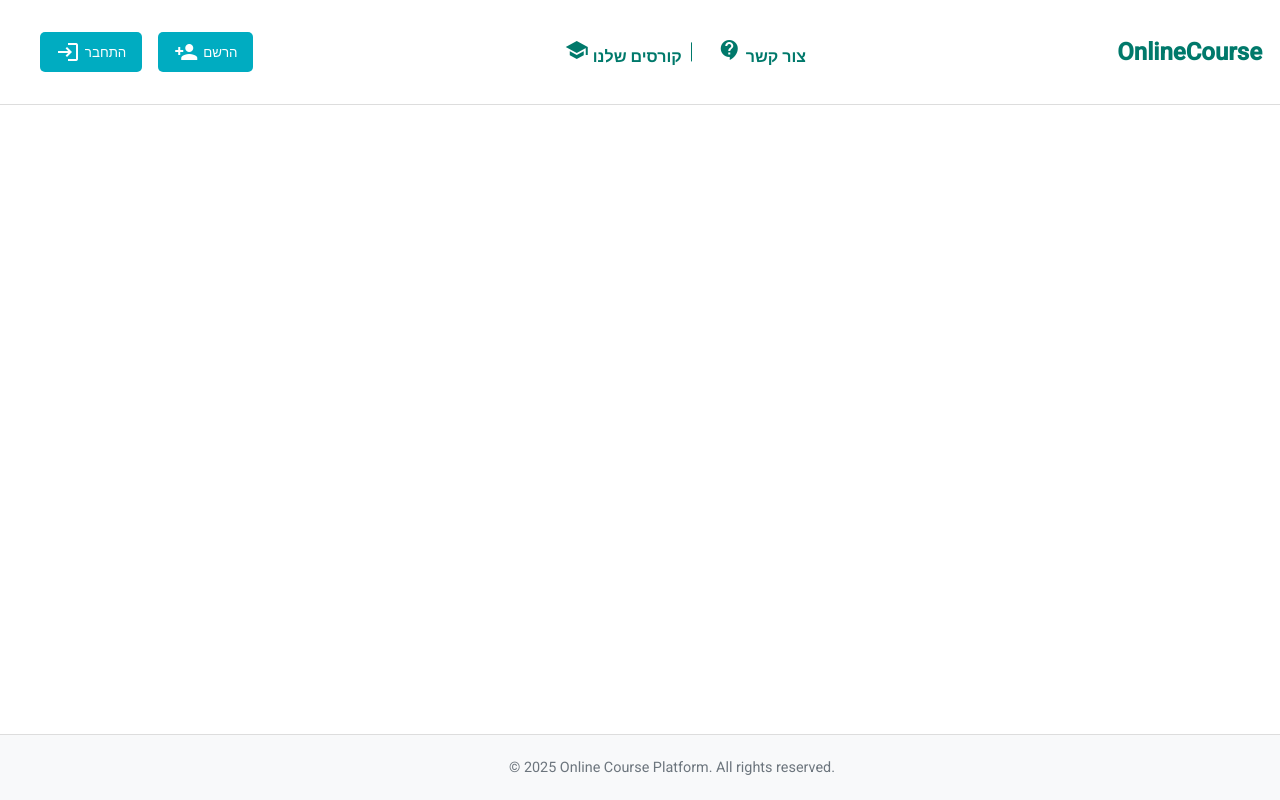
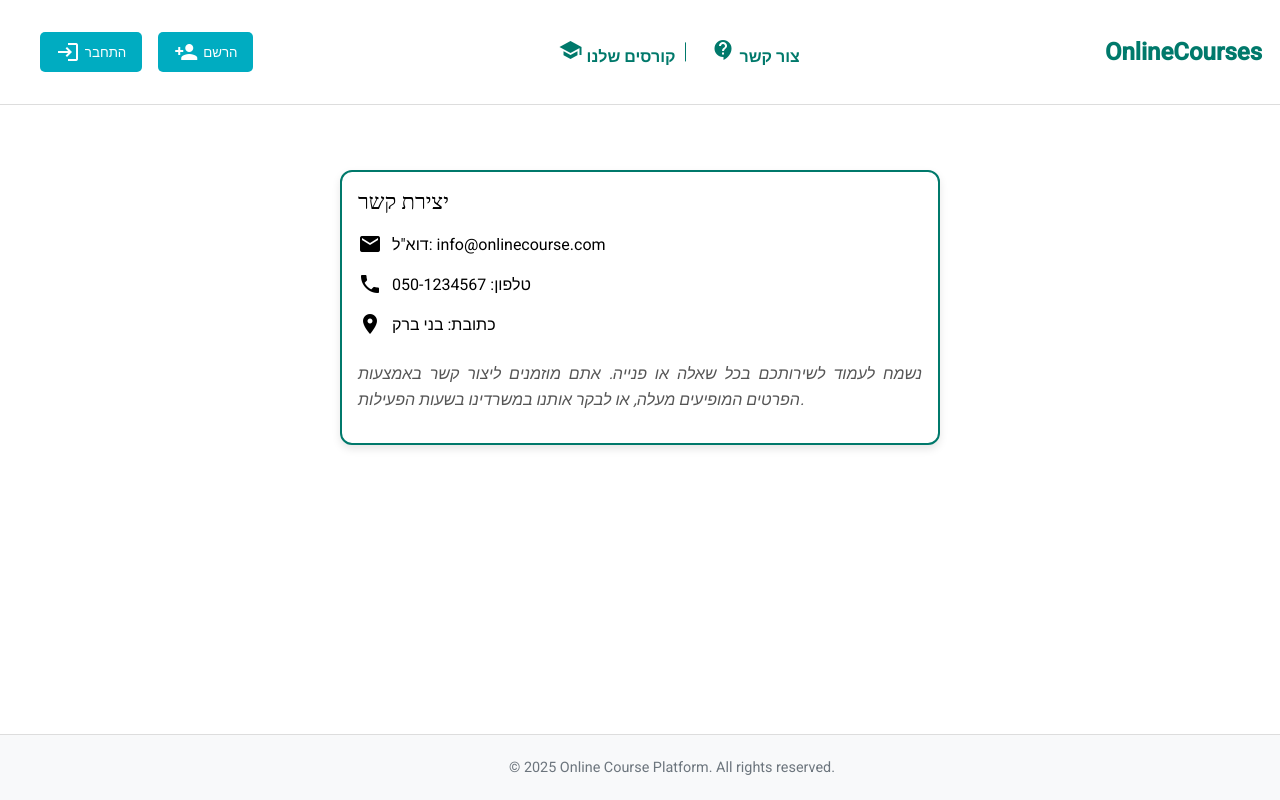
Before and after one commit to brachaRubin/OnlineCourses, an Angular app: page /contact-us in a window 1280 px wide. Before the commit this address led to /. Shown: the top 800 px of the page. Built offline with nearby package versions, Linux system fonts and the light colour scheme.

Commit message:
add c contact

```diff
--- a/src/app/app.component.html
+++ b/src/app/app.component.html
@@ -1,27 +1,5 @@
-<app-header/>
-<!-- <h1>ברוכים הבאים למערכת ניהול קורסים אונליין</h1>
-<mat-toolbar color="primary">
-  <span>מערכת ניהול קורסים אונליין</span>
-  <span class="spacer"></span>
-  <button mat-button routerLink="/login">התחברות</button>
-  <button mat-button routerLink="/register">הרשמה</button>
-  <button mat-button routerLink="/courses">קורסים</button>
-  <button mat-button routerLink="/course-management">ניהול</button>
-</mat-toolbar> -->
-
-<!-- <div class="container"> -->
+<app-header />
 <main>
   <router-outlet></router-outlet>
 </main>
-<!-- </div> -->
-
-<!-- <ng-container *ngIf="!isLoggedIn">
-  <button mat-button routerLink="/login">התחברות</button>
-  <button mat-button routerLink="/register">הרשמה</button>
-</ng-container>
-
-<ng-container *ngIf="isLoggedIn">
-  <button mat-button routerLink="/courses">רשימת קורסים</button> -->
-<!-- </ng-container> -->
-
 <app-footer></app-footer>
--- a/src/app/app.component.ts
+++ b/src/app/app.component.ts
@@ -13,6 +13,6 @@ import { FooterComponent } from "./shared/components/footer/footer.component";
   styleUrls: ['./app.component.css'] // Changed styleUrl to styleUrls
 })
 export class AppComponent {
-  title = 'OnlineCourse';
+  title = 'OnlineCourses';
   isLoggedIn: boolean = false;
 }
--- a/src/app/auth/auth.guard.ts
+++ b/src/app/auth/guards/auth.guard.ts
@@ -1,6 +1,6 @@
 import { inject } from '@angular/core';
 import { CanActivateFn, Router, UrlTree } from '@angular/router';
-import { AuthService } from './services/auth.service'; // Adjusted path for AuthService
+import { AuthService } from '../services/auth.service'; // Adjusted path for AuthService
 import { MatSnackBar } from '@angular/material/snack-bar';
 
 export const authGuard: CanActivateFn = (route, state):
--- a/src/app/auth/teacher.guard.ts
+++ b/src/app/auth/guards/teacher.guard.ts
@@ -1,6 +1,6 @@
 import { inject } from '@angular/core';
 import { CanActivateFn, Router, UrlTree } from '@angular/router';
-import { AuthService } from './services/auth.service';
+import { AuthService } from '../services/auth.service';
 import { MatSnackBar } from '@angular/material/snack-bar';
 
 export const teacherGuard: CanActivateFn = (route, state):
--- a/src/app/auth/services/auth.service.ts
+++ b/src/app/auth/services/auth.service.ts
@@ -42,7 +42,7 @@ export class AuthService {
       this.http.get<User>(`http://localhost:3000/api/users/${this._currentUserId()}`, { headers }).pipe(
         tap(profile => {
           this._currentUser.set(profile);
-          console.log('User profile loaded:', this._currentUser());
+          // console.log('User profile loaded:', this._currentUser());
           console.log('User name:', this.userName());
           this.router.navigate(['/courses']);
         }),
@@ -62,7 +62,7 @@ export class AuthService {
   login(email: string, password: string): Observable<any> {
     return this.http.post<{ userId: number; token?: string }>(`${this.apiUrl}/login`, { email, password }).pipe(
       tap((response) => {
-        console.log('Login response:', response);
+        // console.log('Login response:', response);
         if (response.token && response.userId) {
           localStorage.setItem('token', response.token);
           this._currentUserId.set(response.userId);
--- /dev/null
+++ b/src/app/shared/components/contact-us/contact-us.component.css
@@ -0,0 +1,64 @@
+.contact-us-container {
+  display: flex;
+  justify-content: center;
+  align-items: flex-start; /* Align to top if page has other content */
+  padding: 20px;
+  margin-top: 150px; /* Increased to 150px */
+}
+
+mat-card {
+  width: 100%;
+  max-width: 600px; /* Max width for the form card */
+  box-shadow: 0 4px 8px rgba(0,0,0,0.1); /* Softer shadow like header */
+  border: 2px solid #00796b; /* Changed border color */
+  background-color: white; /* Added white background */
+}
+
+.contact-form {
+  display: flex;
+  flex-direction: column;
+  gap: 15px; /* Space between form fields */
+}
+
+mat-form-field {
+  width: 100%; /* Make form fields take full width of the card content */
+}
+
+button[mat-raised-button] {
+  align-self: flex-start; /* Align button to the start (left in LTR, right in RTL) */
+}
+
+/* RTL support for button alignment if needed explicitly */
+:host-context([dir='rtl']) button[mat-raised-button] {
+  align-self: flex-end;
+}
+
+.contact-details p {
+  display: flex;
+  align-items: center; /* Vertically align icon with text */
+  gap: 10px; /* Space between icon and text */
+  margin-bottom: 15px; /* Space between contact detail lines */
+  font-size: 1rem;
+  text-align: justify;
+}
+
+.contact-details mat-icon {
+  color: var(--primary-color); /* Use a primary color for icons, assuming you have one defined */
+}
+
+.contact-details a {
+  color: var(--accent-color); /* Use an accent color for links, assuming you have one defined */
+  text-decoration: none;
+}
+
+.contact-details a:hover {
+  text-decoration: underline;
+}
+
+.additional-info {
+  margin-top: 25px;
+  font-style: italic;
+  color: #555;
+  line-height: 1.6;
+  text-align: justify;
+}
--- /dev/null
+++ b/src/app/shared/components/contact-us/contact-us.component.html
@@ -0,0 +1,26 @@
+<div class="contact-us-container">
+  <mat-card>
+    <mat-card-header>
+      <mat-card-title>{{ title() }}</mat-card-title>
+    </mat-card-header>
+    <mat-card-content class="contact-details">
+      <p>
+        <mat-icon>email</mat-icon>
+        <span>דוא"ל: <a [href]="'mailto:' + contactInfo.email">{{ contactInfo.email }}</a></span>
+      </p>
+      <p>
+        <mat-icon>phone</mat-icon>
+        <span>טלפון: <a [href]="'tel:' + contactInfo.phone">{{ contactInfo.phone }}</a></span>
+      </p>
+      <p>
+        <mat-icon>location_on</mat-icon>
+        <span>כתובת: {{ contactInfo.address }}</span>
+      </p>
+      <p class="additional-info">
+        נשמח לעמוד לשירותכם בכל שאלה או פנייה.
+        אתם מוזמנים ליצור קשר באמצעות הפרטים המופיעים מעלה,
+        או לבקר אותנו במשרדינו בשעות הפעילות.
+      </p>
+    </mat-card-content>
+  </mat-card>
+</div>
--- /dev/null
+++ b/src/app/shared/components/contact-us/contact-us.component.ts
@@ -0,0 +1,28 @@
+import { Component, input } from '@angular/core';
+import { CommonModule } from '@angular/common';
+import { MatCardModule } from '@angular/material/card';
+import { MatIconModule } from '@angular/material/icon'; // For icons next to contact details
+
+@Component({
+  selector: 'app-contact-us',
+  standalone: true,
+  imports: [
+    CommonModule,
+    MatCardModule,
+    MatIconModule
+  ],
+  templateUrl: './contact-us.component.html',
+  styleUrls: ['./contact-us.component.css']
+})
+export class ContactUsComponent {
+  title = input<string>('יצירת קשר');
+
+  // Placeholder contact details - you can make these inputs or fetch them if needed later
+  contactInfo = {
+    email: 'info@onlinecourse.com',
+    phone: '050-1234567',
+    address: 'בני ברק' // Changed address
+  };
+
+  constructor() {}
+}
--- a/src/app/shared/components/header/header.component.html
+++ b/src/app/shared/components/header/header.component.html
@@ -28,7 +28,7 @@
       <mat-icon>school</mat-icon>
       קורסים שלנו
     </a>
-    <a routerLink="/contact">
+    <a routerLink="/contact-us">
       <mat-icon>contact_support</mat-icon>
       צור קשר
     </a>
@@ -38,5 +38,5 @@
       ניהול קורסים
     </a>
   </nav>
-  <div class="logo">OnlineCourse</div>
+  <div class="logo">OnlineCourses</div>
 </header>
```
Also changed, not shown: src/app/app.routes.ts (+8 -4 lines), 1 other file (tests, documents, lock files or other folders).
